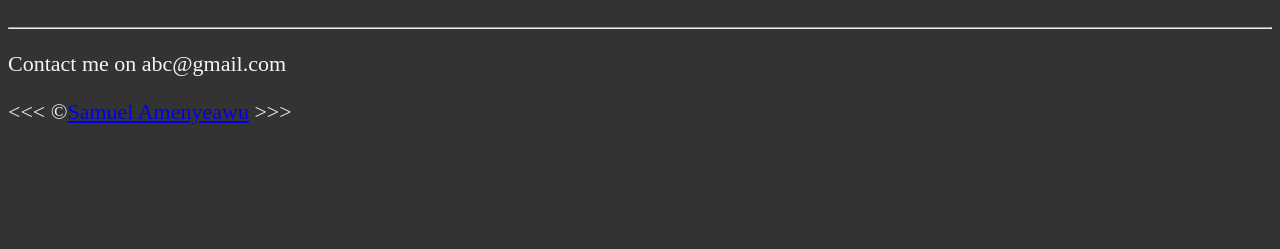
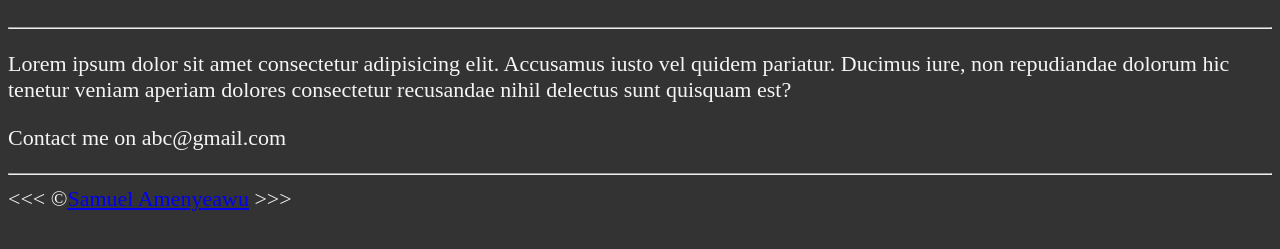
Before and after one commit to delaworla/HTML-Refresher, a plain HTML site: page 5Add Links/about.html in a window 1280 px wide. Shown: the part 83-332 px from the top of the page. Drawn offline with Linux system fonts and the light colour scheme.

Commit message:
Adding content

```diff
--- a/5Add Links/about.html
+++ b/5Add Links/about.html
@@ -11,7 +11,9 @@
 <body>
     <h1> Hi, I am Sam</h1>
     <hr>
+    <p>Lorem ipsum dolor sit amet consectetur adipisicing elit. Accusamus iusto vel quidem pariatur. Ducimus iure, non repudiandae dolorum hic tenetur veniam aperiam dolores consectetur recusandae nihil delectus sunt quisquam est?</p>
     <p> Contact me on abc@gmail.com </p>
+    <hr>
     &lt;&lt;&lt; &copy;<a href="about.html">Samuel Amenyeawu</a>  &gt;&gt;&gt;
 </body>
 </html>
```
